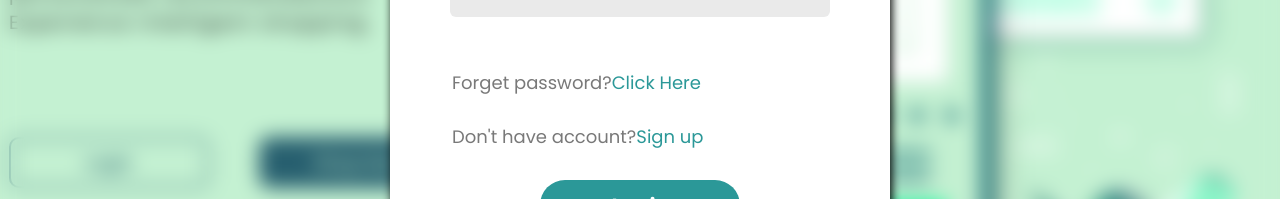
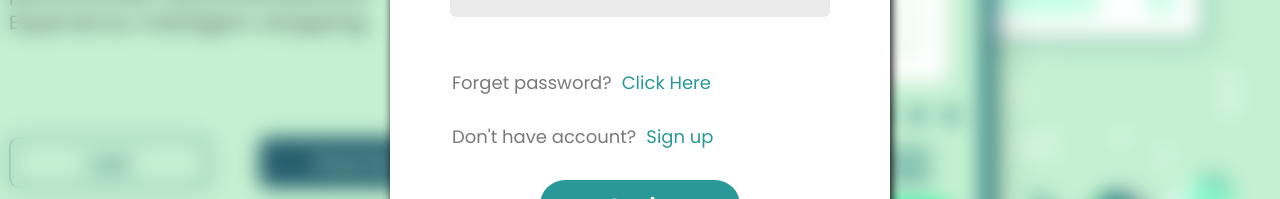
Before and after one commit to panthosarkar/WiseBuy, a React (Create React App) app: page / in a window 1280 px wide. Both pictures are taken after a click on the button "person". Shown: the part 490-689 px from the top of the page. Built offline with nearby package versions, Linux system fonts and the light colour scheme; a web font is replaced by a local one.

Commit message:
small changes

```diff
--- a/src/assets/styles/login_signup_modal.css
+++ b/src/assets/styles/login_signup_modal.css
@@ -88,6 +88,7 @@
 .forget-password span {
   color: #2b9898;
   cursor: pointer;
+  margin-left: 10px;
 }
 .dont-have-account {
   padding-left: 62px;
@@ -98,6 +99,7 @@
 .dont-have-account span {
   color: #2b9898;
   cursor: pointer;
+  margin-left: 10px;
 }
 .submit-container {
   display: flex;
```
